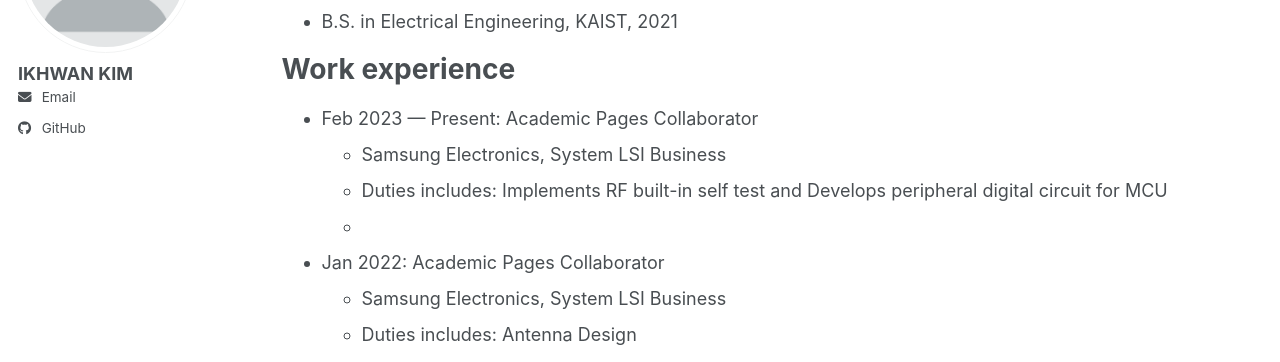
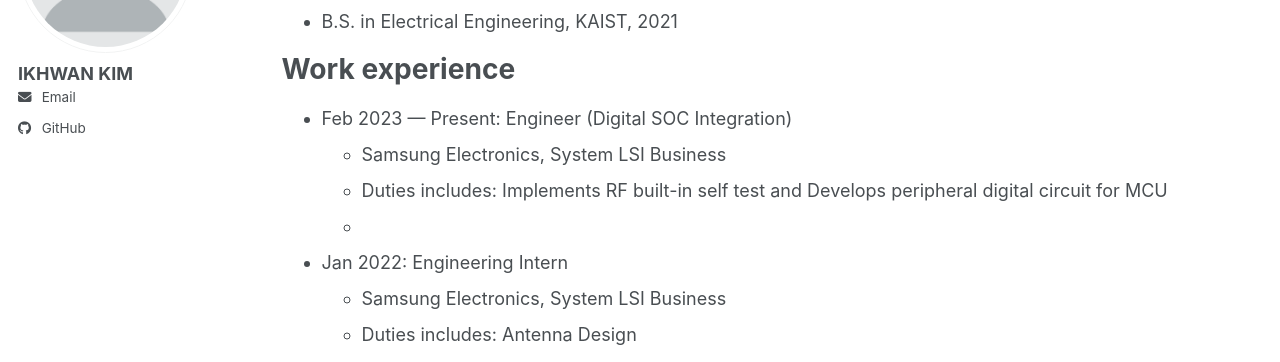
Before and after one commit to ikhwan-kim-rf/ikhwan-kim-rf, a Jekyll site: the page built from _pages/cv.md, in a window 1280 px wide and 1229 px high. Shown: the part 221-583 px from the top of the window. Built offline with Jekyll 4.4.1, drawn with Linux system fonts in a browser that asks for light colours; a script bundle is joined from its source files by our own code; library files that are not in the unit come from our copies.

Commit message:
Update job titles and descriptions in CV

```diff
--- a/_pages/cv.md
+++ b/_pages/cv.md
@@ -16,11 +16,11 @@ Education
 
 Work experience
 ======
-* Feb 2023 — Present: Academic Pages Collaborator
+* Feb 2023 — Present: Engineer (Digital SOC Integration)
   * Samsung Electronics, System LSI Business
   * Duties includes: Implements RF built-in self test and Develops peripheral digital circuit for MCU
   *
-* Jan 2022: Academic Pages Collaborator
+* Jan 2022: Engineering Intern
   * Samsung Electronics, System LSI Business
   * Duties includes: Antenna Design
 
```
